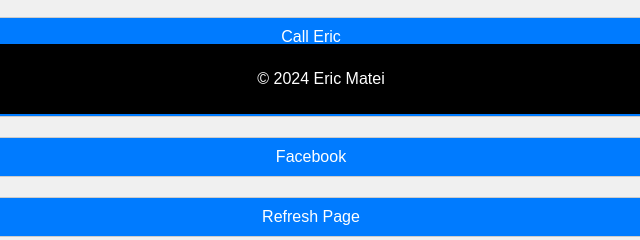
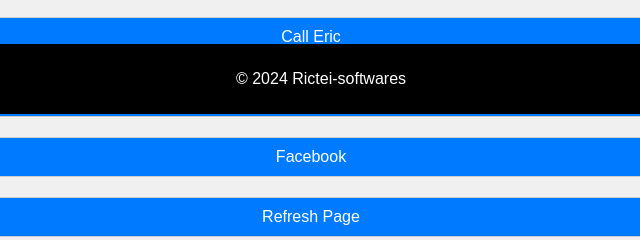
Before and after one commit to ERIC66528/rictei, a plain HTML site: page index.html in a window 1280 px wide. Shown: the part 686-926 px from the top of the page, 329-969 px from the left. Drawn offline with Linux system fonts and the light colour scheme.

Commit message:
Update index.html

```diff
--- a/index.html
+++ b/index.html
@@ -162,7 +162,7 @@
     </div>
 
     <footer class="footer">
-        <p>&copy; 2024 Eric Matei</p>
+        <p>&copy; 2024 Rictei-softwares</p>
     </footer>
 
     <script>
```
